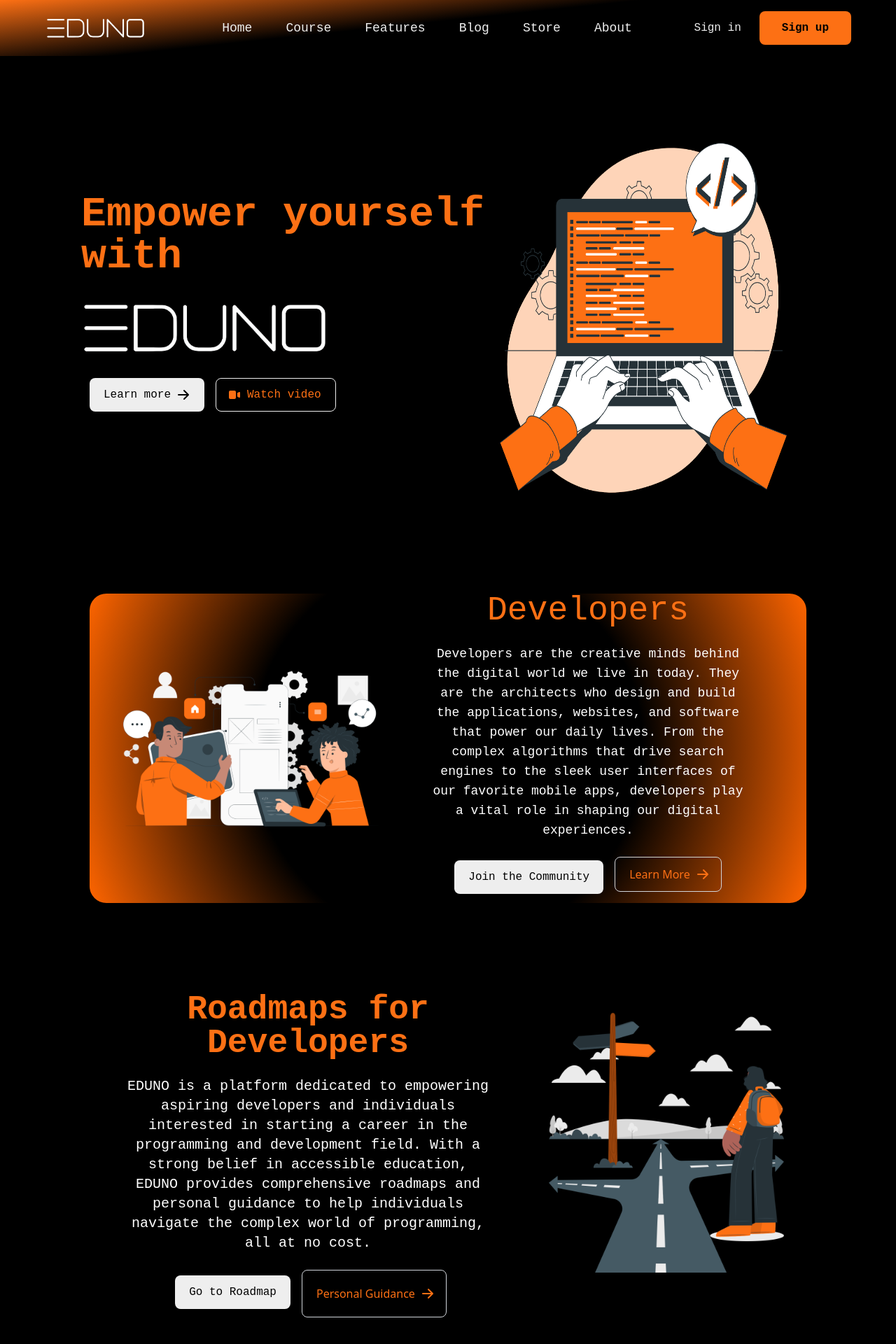
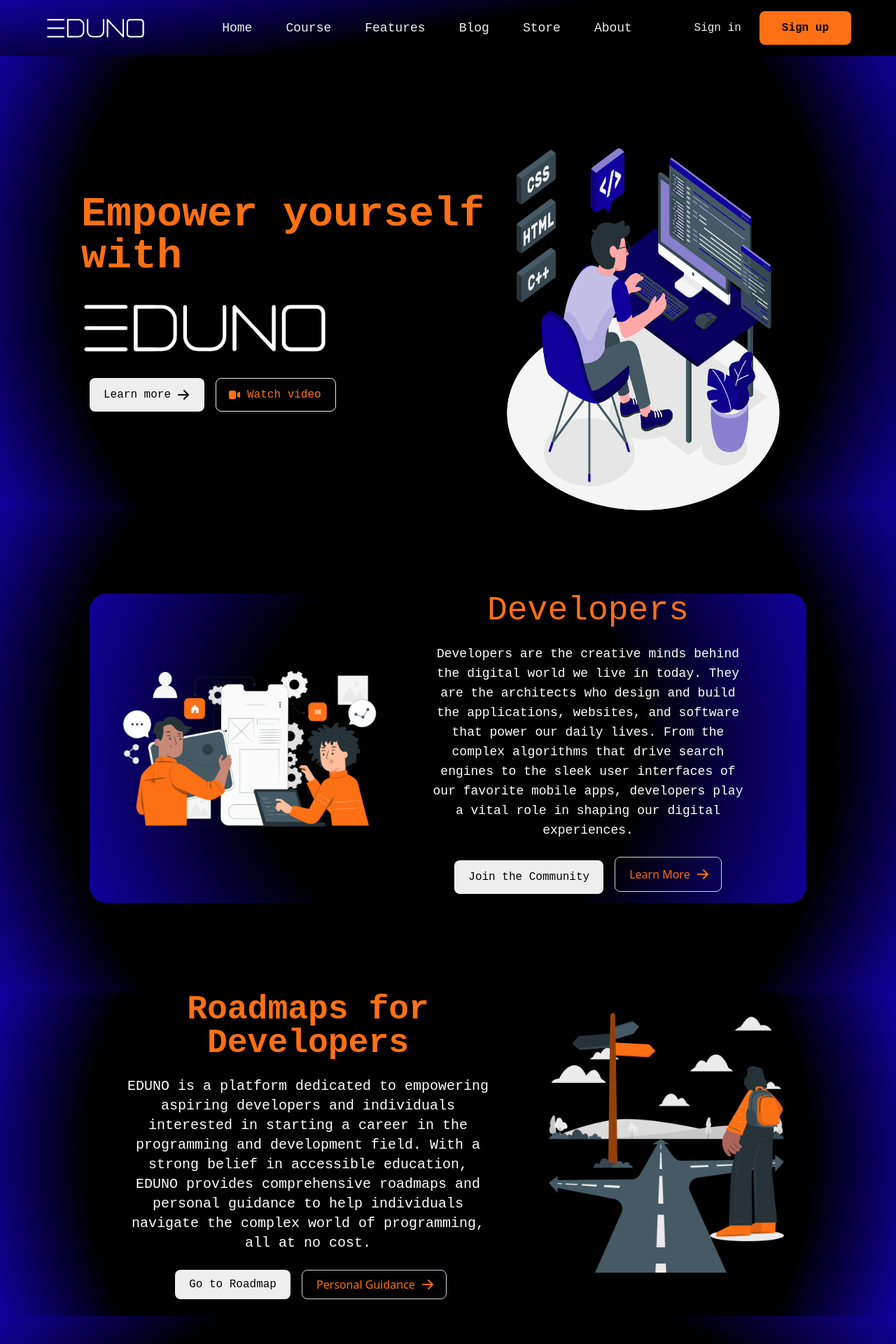
Before and after one commit to officialeduno/Eduno, a Next.js app: page / in a window 1280 px wide. Shown: the top 1920 px of the page at 70% size. Built offline with nearby package versions, Linux system fonts and the light colour scheme.

Commit message:
Trial for Blue colour

```diff
--- a/pages/courses/training.js
+++ b/pages/courses/training.js
@@ -17,15 +17,15 @@ const Android = (props) => {
             </Head>
 
             <div>
-                <div class="bg-[#001719] py-6 sm:py-8 lg:py-12">
+                <div class="bg-black py-6 sm:py-8 lg:py-12">
                     <div class="mx-4 px-4 md:px-4 md:mx-4 lg:mx-24">
                         <div class="grid gap-8 md:grid-cols-2">
                             {/* <!-- images - start --> */}
                             <div class="space-y-4">
                                 <div class="relative overflow-hidden rounded-lg bg-gray-100">
-                                    <img src="../courses_images/training_intern.png" loading="lazy" alt="Photo by Himanshu Dewangan" class="h-full w-full object-cover object-center" />
+                                    <img src="../img/training.png" loading="lazy" alt="Photo by Himanshu Dewangan" class="h-full w-full object-cover object-center" />
 
-                                    <span class="absolute left-0 top-0 rounded-br-lg bg-red-500 px-3 py-1.5 text-sm uppercase tracking-wider text-white">sale</span>
+                                    <span class="absolute left-0 top-0 rounded-br-lg bg-red-500 px-3 py-1.5 text-sm uppercase tracking-wider text-white">50% Off</span>
                                 </div>
                             </div>
                             {/* <!-- images - end --> */}
--- a/pages/index.js
+++ b/pages/index.js
@@ -34,7 +34,7 @@ export default function Home() {
         <link rel="icon" type="image/x-icon" href="logo-wbg-icon.ico"></link>
       </Head>
 
-      <section className="headerbg md:pt-32 md:h-[80vh] flex md:flex-row flex-col-reverse md:justify-around md:px-12">
+      <section className="footerbg md:pt-32 md:h-[80vh] flex md:flex-row flex-col-reverse md:justify-around md:px-12">
 
         <div className='md:ml-16 flex flex-col justify-center items-center md:items-start'>
 
@@ -55,13 +55,13 @@ export default function Home() {
 
         </div>
         <div className='md:mr-24 flex justify-center items-center'>
-          <img src="./img/headerimg2.png" className='h-[30vh] md:h-[70vh]' alt="" />
+          <img src="./img/headerimg3.png" className='h-[30vh] md:h-[70vh]' alt="" />
         </div>
 
       </section>
 
 
-      <section className='headerbg px-4 py-8 md:py-32 md:px-32'>
+      <section className='footerbg px-4 py-8 md:py-32 md:px-32'>
 
         <div className='developer-section-background flex flex-col md:flex-row justify-around items-center rounded-2xl md:rounded-3xl px-2 md:px-8'>
           <img src="img/developers4.png" className='h-[30vh] md:h-[50vh]' alt="" />
@@ -86,16 +86,16 @@ export default function Home() {
       </section>
 
 
-      <section className='bg-black px-4 md:px-32 flex md:flex-row flex-col justify-around items-start pb-6'>
+      <section className='footerbg px-4 md:px-32 flex md:flex-row flex-col justify-around items-start pb-6'>
         <div className='flex flex-col justify-center items-center pt-6 md:pt-0'>
           <h1 className='text-[#FD7014] text-4xl md:text-5xl text-font-heading text-center pb-2 md:pb-6'>Roadmaps for Developers</h1>
           <h1 className='text-white text-sm md:text-xl text-font px-2 md:px-12 text-center'>EDUNO is a platform dedicated to empowering aspiring developers and individuals interested in starting a career in the programming and development field. With a strong belief in accessible education, EDUNO provides comprehensive roadmaps and personal guidance to help individuals navigate the complex world of programming, all at no cost.</h1>
           <div className="md:mt-6 flex flex-col md:flex-row ">
-            <Link href="https://drive.google.com/file/d/1ggceuBmqModIkmCPoDvozN0hZqQzFdkC/view?usp=sharing" target='_blank' className="inline-flex justify-center items-center px-4 py-2 mb-3 mt-2 md:py-3 md:px-5 md:ml-2 text-base font-medium text-center rounded-lg focus:ring-4 focus:ring-primary-300 dark:focus:ring-primary-900 button-background button-hover-background button-text button-hover-text">
+            <Link href="https://drive.google.com/file/d/1ggceuBmqModIkmCPoDvozN0hZqQzFdkC/view?usp=sharing" target='_blank' className="inline-flex justify-center items-center px-4 py-2 mb-3 mt-2 md:my-0 md:py-2 md:px-5 md:ml-2 text-base font-medium text-center rounded-lg focus:ring-4 focus:ring-primary-300 dark:focus:ring-primary-900 button-background button-hover-background button-text button-hover-text">
               Go to Roadmap
             </Link>
 
-            <a href="#" className="inline-flex justify-center items-center px-4 py-2 md:py-3 md:px-5 md:ml-4 text-base font-medium text-center rounded-lg border border-gray-300 hover:bg-gray-100 focus:ring-4 focus:ring-gray-100 dark:border-gray-700 dark:hover:bg-gray-700 dark:focus:ring-gray-800 button2-text">
+            <a href="#" className="inline-flex justify-center items-center px-4 py-2 md:py-2 md:px-5 md:ml-4 text-base font-medium text-center rounded-lg border border-gray-300 hover:bg-gray-100 focus:ring-4 focus:ring-gray-100 dark:border-gray-700 dark:hover:bg-gray-700 dark:focus:ring-gray-800 button2-text">
               Personal Guidance
 
               <svg className="ml-2 -mr-1 w-5 h-5" fill="currentColor" viewBox="0 0 20 20" xmlns="http://www.w3.org/2000/svg"><path fillRule="evenodd" d="M10.293 3.293a1 1 0 011.414 0l6 6a1 1 0 010 1.414l-6 6a1 1 0 01-1.414-1.414L14.586 11H3a1 1 0 110-2h11.586l-4.293-4.293a1 1 0 010-1.414z" clipRule="evenodd"></path></svg>
@@ -106,7 +106,7 @@ export default function Home() {
       </section>
 
 
-      <section className='bg-black md:px-32 flex flex-col justify-center items-center md:py-12 md:pt-16 md:pb-0 pb-8'>
+      <section className='footerbg md:px-32 flex flex-col justify-center items-center md:py-12 md:pt-16 md:pb-0 pb-8'>
         <div className='flex md:flex-row flex-col justify-center items-center pt-8 md:pt-0'>
           <img src="eduno-white.png" className='h-6 md:h-14 mb-2' alt="" />
           <h1 className='text-white text-4xl md:text-6xl text-center text-font md:pl-2'>Offer Courses</h1>
@@ -115,14 +115,14 @@ export default function Home() {
         <div className='flex flex-row gap-4 md:gap-8 md:justify-center py-4 md:py-12 overflow-x-auto scroll whitespace-nowrap scroll-smooth w-[90vw]'>
 
           <div>
-            <a href="#" class="group relative w-72 md:w-96 h-40 md:h-80 mb-2 block overflow-hidden rounded-lg bg-gray-100 shadow-lg lg:mb-3">
+            <Link href={"/courses/training"} class="group relative w-72 md:w-96 h-40 md:h-80 mb-2 block overflow-hidden rounded-lg bg-gray-100 shadow-lg lg:mb-3">
               <img src="/img/training.png" loading="lazy" alt="Photo by Austin Wade" class="h-full w-full object-cover object-center transition duration-200 group-hover:scale-110" />
 
               <div class="absolute left-0 bottom-2 flex gap-2">
                 <span class="rounded-r-lg bg-red-500 px-3 py-1.5 text-sm font-semibold uppercase tracking-wider text-white">-50%</span>
                 <span class="rounded-lg bg-white px-3 py-1.5 text-sm font-bold uppercase tracking-wider text-gray-800">New</span>
               </div>
-            </a>
+            </Link>
 
             <div class="flex items-start justify-between gap-2 px-2">
               <div class="flex flex-col">
@@ -137,14 +137,14 @@ export default function Home() {
             </div>
           </div>
           <div>
-            <a href="#" class="group relative mb-2 w-72 md:w-96 h-40 md:h-80 block overflow-hidden rounded-lg bg-gray-100 shadow-lg lg:mb-3">
+            <Link href={"/courses/datascience"} class="group relative mb-2 w-72 md:w-96 h-40 md:h-80 block overflow-hidden rounded-lg bg-gray-100 shadow-lg lg:mb-3">
               <img src="/img/datascience.png" loading="lazy" alt="Photo by Austin Wade" class="h-full w-full object-cover object-center transition duration-200 group-hover:scale-110" />
 
               <div class="absolute left-0 bottom-2 flex gap-2">
                 <span class="rounded-r-lg bg-red-500 px-3 py-1.5 text-sm font-semibold uppercase tracking-wider text-white">-50%</span>
                 <span class="rounded-lg bg-white px-3 py-1.5 text-sm font-bold uppercase tracking-wider text-gray-800">New</span>
               </div>
-            </a>
+            </Link>
 
             <div class="flex items-start justify-between gap-2 px-2">
               <div class="flex flex-col">
@@ -159,14 +159,14 @@ export default function Home() {
             </div>
           </div>
           <div>
-            <a href="#" class="group relative mb-2 w-72 md:w-96 block h-40 md:h-80 overflow-hidden rounded-lg bg-gray-100 shadow-lg lg:mb-3">
+            <Link href={"/courses/aiml"} class="group relative mb-2 w-72 md:w-96 block h-40 md:h-80 overflow-hidden rounded-lg bg-gray-100 shadow-lg lg:mb-3">
               <img src="/img/aiml.png" loading="lazy" alt="Photo by Austin Wade" class="h-full w-full object-cover object-center transition duration-200 group-hover:scale-110" />
 
               <div class="absolute left-0 bottom-2 flex gap-2">
                 <span class="rounded-r-lg bg-red-500 px-3 py-1.5 text-sm font-semibold uppercase tracking-wider text-white">-50%</span>
                 <span class="rounded-lg bg-white px-3 py-1.5 text-sm font-bold uppercase tracking-wider text-gray-800">New</span>
               </div>
-            </a>
+            </Link>
 
             <div class="flex items-start justify-between gap-2 px-2">
               <div class="flex flex-col">
@@ -185,7 +185,7 @@ export default function Home() {
 
 
         </div>
-        <div className='flex flex-row gap-4 md:gap-8 md:justify-center py-4 md:py-12 overflow-x-auto scroll whitespace-nowrap scroll-smooth w-[90vw]'>
+        <div className='flex flex-row gap-4 md:gap-8 md:justify-center py-4 md:py-8 overflow-x-auto scroll whitespace-nowrap scroll-smooth w-[90vw]'>
 
           <div>
             <a href="#" class="group relative mb-2 w-72 md:w-96 h-40 md:h-80 block overflow-hidden rounded-lg bg-gray-100 shadow-lg lg:mb-3">
@@ -272,7 +272,7 @@ export default function Home() {
         </div>
       </section>
 
-      <section className='bg-black md:pt-28 md:pb-28 md:px-32 px-4 py-8'>
+      <section className='footerbg md:pt-28 md:pb-28 md:px-32 px-4 py-8'>
 
         <div className='developer-section-background flex flex-col-reverse md:flex-row justify-around items-center rounded-3xl md:px-8'>
           <div className='flex flex-col justify-center items-center'>
@@ -280,11 +280,11 @@ export default function Home() {
             <h1 className='text-white md:text-md px-2 md:px-12 text-center text-font'>Join the weekly coding contest to enhance your programming solving skills and boost your career with the help of contest. Get some exciting prizes and goodies (T-shirts, Hoodies,  Stickers, etc). By consistently participating and excelling in these contests, developers can establish a strong reputation within the programming community and enhance their professional credibility</h1>
 
             <div className="md:mt-6 my-2 flex flex-col md:flex-row">
-              <Link href="https://drive.google.com/file/d/1ggceuBmqModIkmCPoDvozN0hZqQzFdkC/view?usp=sharing" target='_blank' className="inline-flex justify-center items-center px-4 py-2 md:py-3 md:px-5 md:ml-2 text-base font-medium text-center focus:ring-4 rounded-lg focus:ring-primary-300 dark:focus:ring-primary-900 button-background button-hover-background button-text button-hover-text">
+              <Link href="https://drive.google.com/file/d/1ggceuBmqModIkmCPoDvozN0hZqQzFdkC/view?usp=sharing" target='_blank' className="inline-flex justify-center items-center px-4 py-2 md:py-2 md:px-5 md:ml-2 text-base font-medium text-center focus:ring-4 rounded-lg focus:ring-primary-300 dark:focus:ring-primary-900 button-background button-hover-background button-text button-hover-text">
                 Join Contest
               </Link>
 
-              <a href="#" className="inline-flex justify-center items-center px-4 py-2 mt-2 md:py-3 md:px-5 md:ml-4 text-base font-medium text-center rounded-lg border border-gray-300 hover:bg-gray-100 focus:ring-4 button2-text">
+              <a href="#" className="inline-flex justify-center items-center px-4 py-2 mt-2 md:mt-0 md:py-3 md:px-5 md:ml-4 text-base font-medium text-center rounded-lg border border-gray-300 hover:bg-gray-100 focus:ring-4 button2-text">
                 More Information
 
                 <svg className="ml-2 -mr-1 w-5 h-5" fill="currentColor" viewBox="0 0 20 20" xmlns="http://www.w3.org/2000/svg"><path fillRule="evenodd" d="M10.293 3.293a1 1 0 011.414 0l6 6a1 1 0 010 1.414l-6 6a1 1 0 01-1.414-1.414L14.586 11H3a1 1 0 110-2h11.586l-4.293-4.293a1 1 0 010-1.414z" clipRule="evenodd"></path></svg>
--- a/styles/globals.css
+++ b/styles/globals.css
@@ -12,8 +12,8 @@
 }
 
 .navigationbg {
-    background: rgb(0,0,0);
-background: linear-gradient(354deg, rgba(0,0,0,1) 55%, rgba(253,112,20,1) 100%);
+    background: rgb(17,0,158);
+background: linear-gradient(170deg, rgba(17,0,158,1) 0%, rgba(0,0,0,1) 50%);
 }
 
 .headerbg {
@@ -22,13 +22,13 @@ background: linear-gradient(354deg, rgba(0,0,0,1) 55%, rgba(253,112,20,1) 100%);
 
 .footerbg{
     background: rgb(0,0,0);
-background: linear-gradient(175deg, rgba(0,0,0,1) 86%, rgba(253,112,20,1) 100%);
+background: radial-gradient(circle, rgba(0,0,0,1) 76%, rgba(17,0,158,1) 100%);
 }
 
 /* Developer Section  */
 .developer-section-background{
     background: rgb(0,0,0);
-background: radial-gradient(circle, rgba(0,0,0,1) 50%, rgba(255,101,0,1) 100%);
+background: radial-gradient(circle, rgba(0,0,0,1) 50%, rgba(17,0,158,1) 100%);
 }
 
 /* Learn More Button Theme */
```
Also changed, not shown: public/img/headerimg3.png (added).
